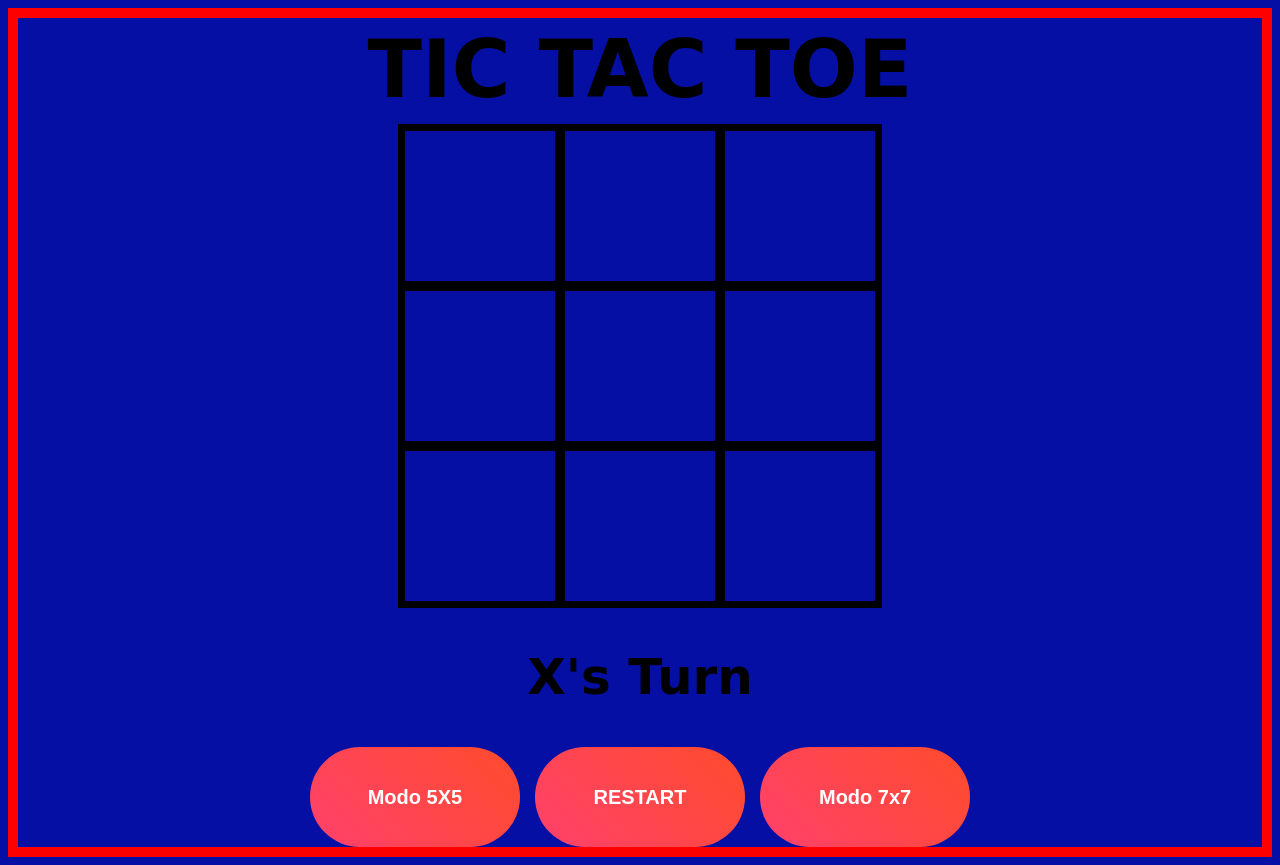
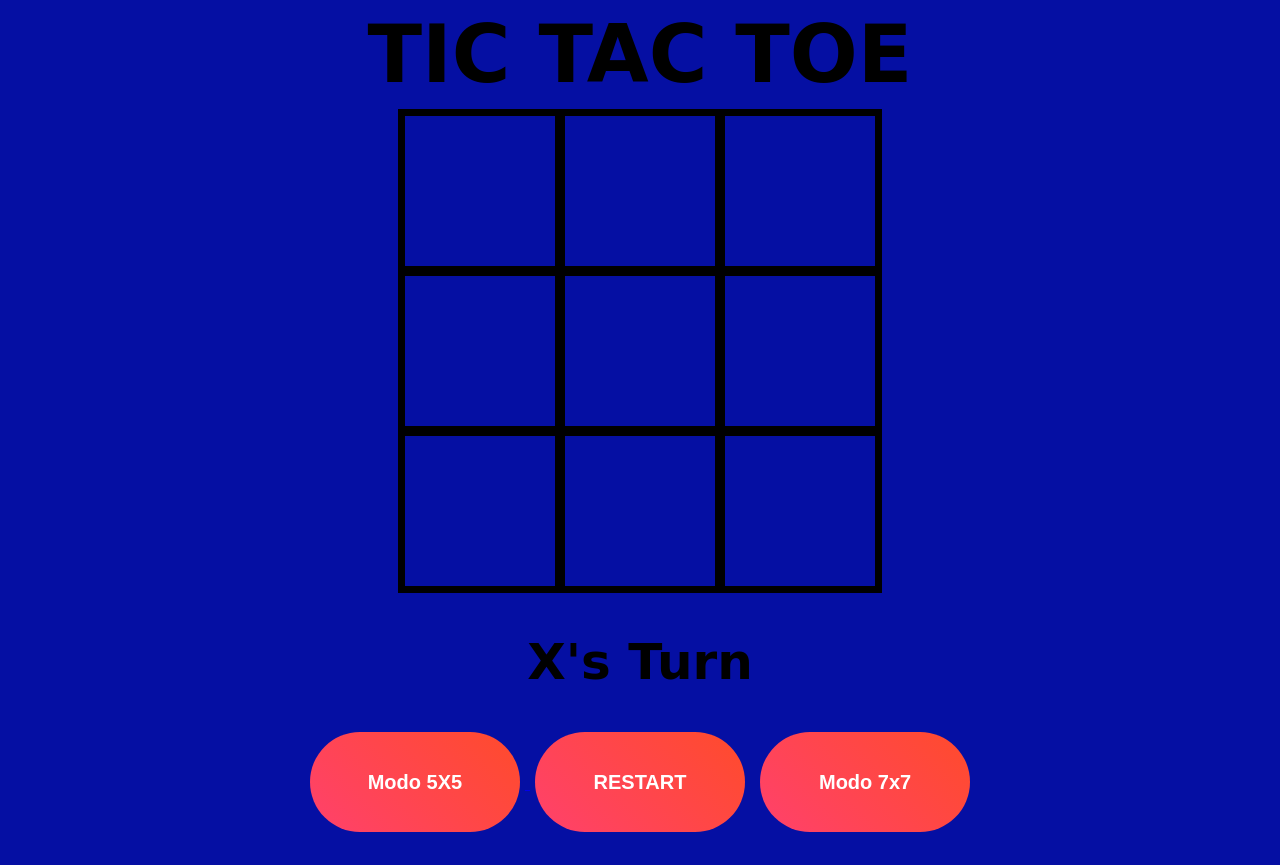
Before and after one commit to GtDaniel30/LLMM-PF-VIDEOJOC-Daniel, a PHP site: page / in a window 1280 px wide. After the commit the page ends 832 px from the top, so only its background shows below. Run offline with PHP 8.4, Linux system fonts and the light colour scheme.

Commit message:
Border  no quitat

```diff
--- a/styles.css
+++ b/styles.css
@@ -53,7 +53,6 @@ button:hover {
 #Juego {
     font-family: "Permanent Marker", cursive;
     text-align: center;
-    border: 10px solid red;
 }
 
 #Celdas {
```
